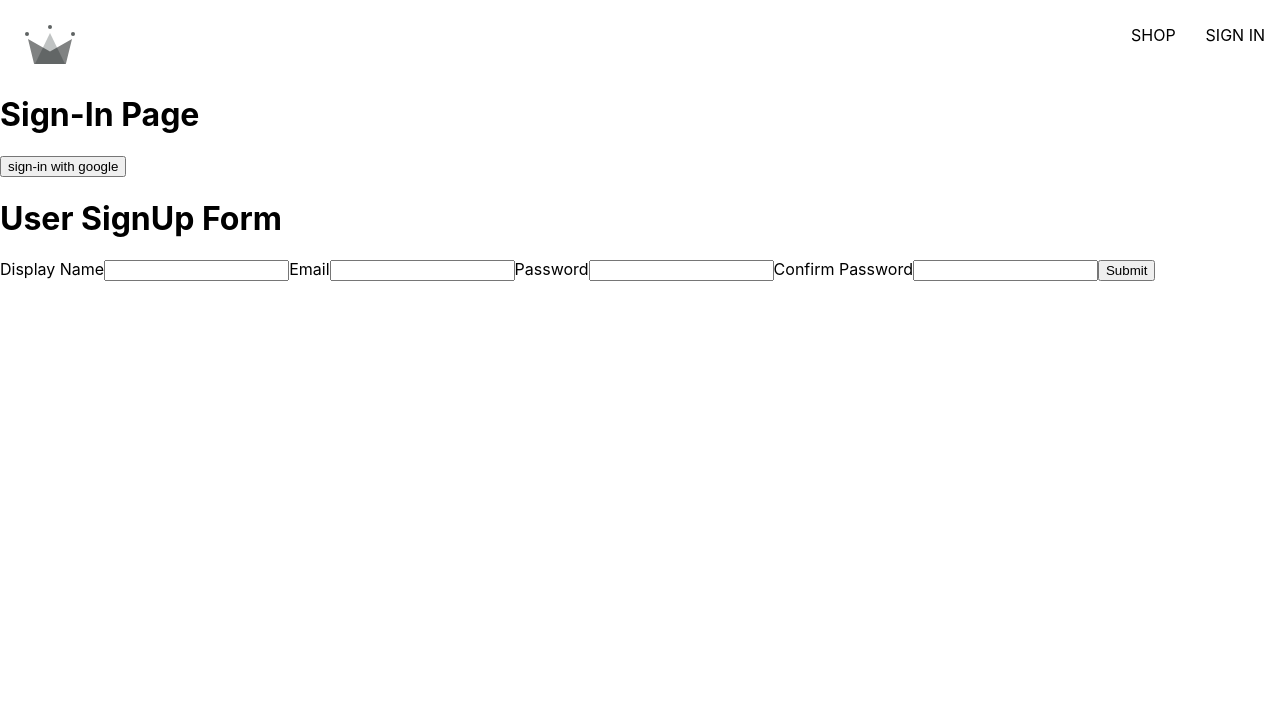
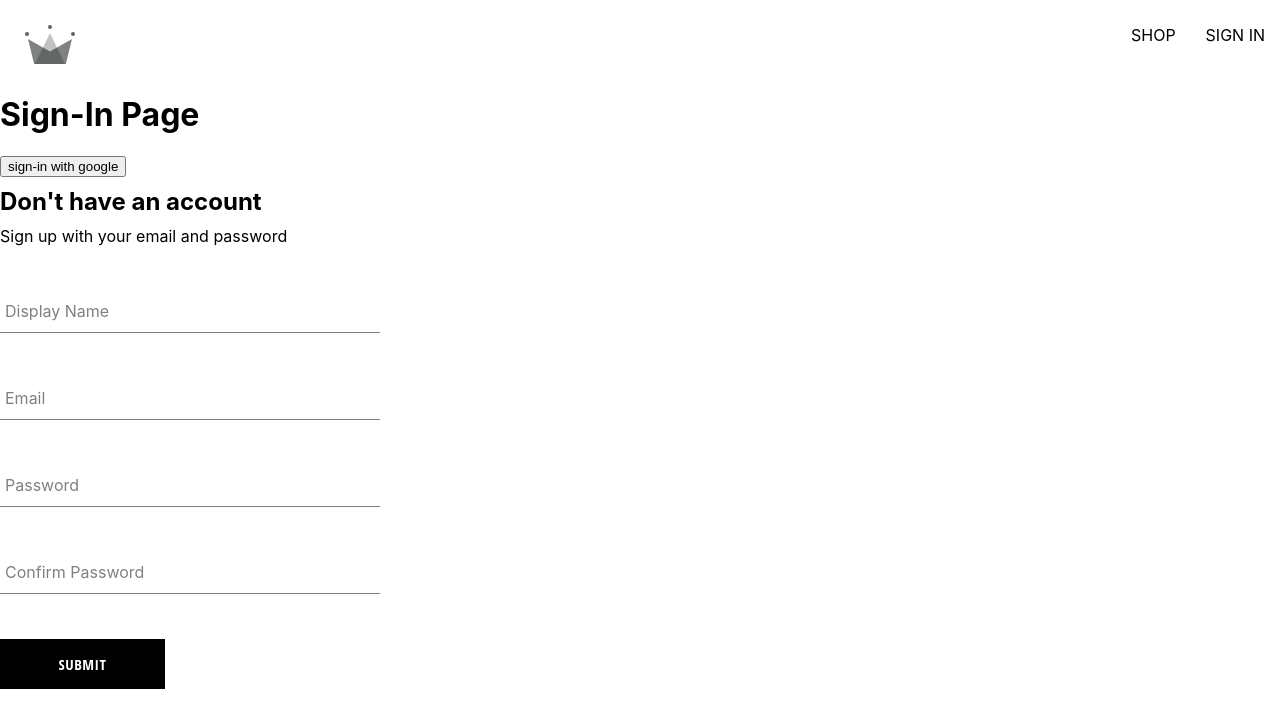
Before and after one commit to chitrang313/react-crwn-clothing, a React (Create React App) app: page /sign-in in a window 1280 px wide. Shown: the top 728 px of the page. Built offline with nearby package versions, Linux system fonts and the light colour scheme.

Commit message:
sign-up form & button added

```diff
--- /dev/null
+++ b/src/components/button/button.component.jsx
@@ -0,0 +1,20 @@
+import "./button.styles.scss";
+
+const BUTTON_TYPE = {
+  google: "google-sign-in",
+  inverted: "inverted",
+};
+
+function Button(params) {
+  const { buttonType, ...otherProps } = params;
+  return (
+    <button
+      className={`button-container ${BUTTON_TYPE[buttonType]}`}
+      {...otherProps}
+    >
+      {params.children}
+    </button>
+  );
+}
+
+export default Button;
--- /dev/null
+++ b/src/components/button/button.styles.scss
@@ -0,0 +1,46 @@
+.button-container {
+  min-width: 165px;
+  width: auto;
+  height: 50px;
+  letter-spacing: 0.5px;
+  line-height: 50px;
+  padding: 0 35px 0 35px;
+  font-size: 15px;
+  background-color: black;
+  color: white;
+  text-transform: uppercase;
+  font-family: 'Open Sans Condensed';
+  font-weight: bolder;
+  border: none;
+  cursor: pointer;
+  display: flex;
+  justify-content: center;
+
+  &:hover {
+    background-color: white;
+    color: black;
+    border: 1px solid black;
+  }
+
+  &.google-sign-in {
+    background-color: #4285f4;
+    color: white;
+
+    &:hover {
+      background-color: #357ae8;
+      border: none;
+    }
+  }
+
+  &.inverted {
+    background-color: white;
+    color: black;
+    border: 1px solid black;
+
+    &:hover {
+      background-color: black;
+      color: white;
+      border: none;
+    }
+  }
+}
--- /dev/null
+++ b/src/components/form-input/form-input.component.jsx
@@ -0,0 +1,22 @@
+import "./form-input.styles.scss";
+
+function FormInput(props) {
+  const { label, ...otherProps } = props;
+
+  return (
+    <div className="group">
+      <input {...otherProps} className="form-input" />
+      {label && (
+        <label
+          className={`${
+            otherProps.value.length ? "shrink" : ""
+          } form-input-label`}
+        >
+          {label}
+        </label>
+      )}
+    </div>
+  );
+}
+
+export default FormInput;
--- /dev/null
+++ b/src/components/form-input/form-input.styles.scss
@@ -0,0 +1,54 @@
+$sub-color: grey;
+$main-color: black;
+
+@mixin shrinkLabel {
+  top: -14px;
+  font-size: 12px;
+  color: $main-color;
+}
+
+.group {
+  position: relative;
+  margin: 45px 0;
+
+  .form-input {
+    background: none;
+    background-color: white;
+    color: $sub-color;
+    font-size: 18px;
+    padding: 10px 10px 10px 5px;
+    display: block;
+    width: 100%;
+    border: none;
+    border-radius: 0;
+    border-bottom: 1px solid $sub-color;
+    margin: 25px 0;
+
+    &:focus {
+      outline: none;
+    }
+
+    &:focus~.form-input-label {
+      @include shrinkLabel();
+    }
+  }
+
+  input[type='password'] {
+    letter-spacing: 0.3em;
+  }
+
+  .form-input-label {
+    color: $sub-color;
+    font-size: 16px;
+    font-weight: normal;
+    position: absolute;
+    pointer-events: none;
+    left: 5px;
+    top: 10px;
+    transition: 300ms ease all;
+
+    &.shrink {
+      @include shrinkLabel();
+    }
+  }
+}
--- a/src/components/sign-up-form/sign-up-form.component.jsx
+++ b/src/components/sign-up-form/sign-up-form.component.jsx
@@ -3,6 +3,9 @@
   createAuthUserWithEmailAndPassword,
   createUserDocumentFromAuth,
 } from "../../utils/firebase/firebase.utils";
+import FormInput from "../form-input/form-input.component";
+import "./sign-up-form.styles.scss";
+import Button from "../button/button.component";
 
 const defaultForm = {
   displayName: "",
@@ -46,11 +49,12 @@
   };
 
   return (
-    <div>
-      <h1>User SignUp Form</h1>
+    <div className="sign-up-container">
+      <h2>Don't have an account</h2>
+      <span>Sign up with your email and password</span>
       <form onSubmit={onFormSubmit}>
-        <label>Display Name</label>
-        <input
+        <FormInput
+          label="Display Name"
           required
           type="text"
           onChange={onChangeHandler}
@@ -58,8 +62,8 @@
           value={displayName}
         />
 
-        <label>Email</label>
-        <input
+        <FormInput
+          label="Email"
           required
           type="email"
           onChange={onChangeHandler}
@@ -67,8 +71,8 @@
           value={email}
         />
 
-        <label>Password</label>
-        <input
+        <FormInput
+          label="Password"
           required
           type="password"
           onChange={onChangeHandler}
@@ -76,8 +80,8 @@
           value={password}
         />
 
-        <label>Confirm Password</label>
-        <input
+        <FormInput
+          label="Confirm Password"
           required
           type="password"
           onChange={onChangeHandler}
@@ -85,7 +89,7 @@
           value={confirmPassword}
         />
 
-        <button onSubmit={() => {}}>Submit</button>
+        <Button onSubmit={() => {}}>Submit</Button>
       </form>
     </div>
   );
--- /dev/null
+++ b/src/components/sign-up-form/sign-up-form.styles.scss
@@ -0,0 +1,9 @@
+.sign-up-container{
+  display: flex;
+  flex-direction: column;
+  width: 380px;
+
+  h2{
+    margin: 10px 0;
+  }
+}
```
